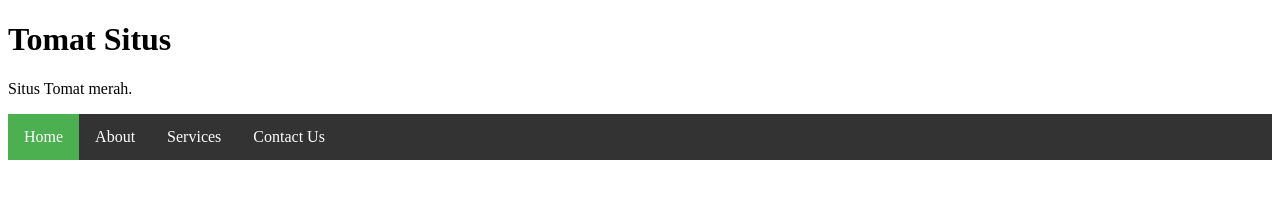
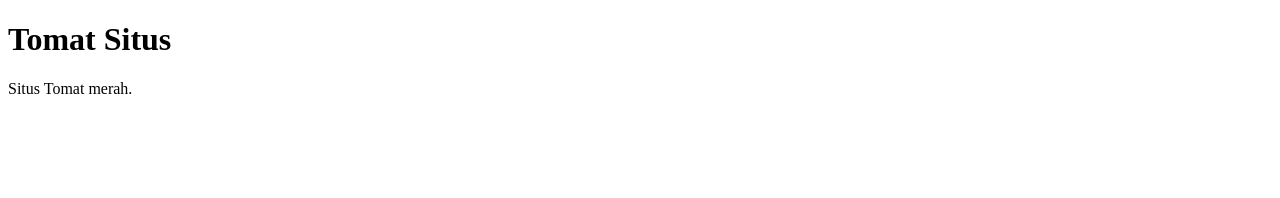
Before and after one commit to Zauxschllzle/tomato.github.io, a plain HTML site: page index.html in a window 1280 px wide. Drawn offline with Linux system fonts and the light colour scheme.

Commit message:
Update index.html

```diff
--- a/index.html
+++ b/index.html
@@ -12,43 +12,3 @@
 </body>
 
 </html>
-<!DOCTYPE html>
-<html>
-<head>
-	<title>Contoh Menu Bar Sederhana</title>
-	<style>
-		/* CSS untuk style menu bar */
-		nav {
-			background-color: #333;
-			overflow: hidden;
-		}
-
-		nav a {
-			float: left;
-			color: white;
-			text-align: center;
-			padding: 14px 16px;
-			text-decoration: none;
-		}
-
-		nav a:hover {
-			background-color: #ddd;
-			color: black;
-		}
-
-		.active {
-			background-color: #4CAF50;
-			color: white;
-		}
-	</style>
-</head>
-<body>
-	<!-- HTML untuk menu bar -->
-	<nav>
-		<a class="active" href="#">Home</a>
-		<a href="#">About</a>
-		<a href="#">Services</a>
-		<a href="#">Contact Us</a>
-	</nav>
-</body>
-</html>
```
